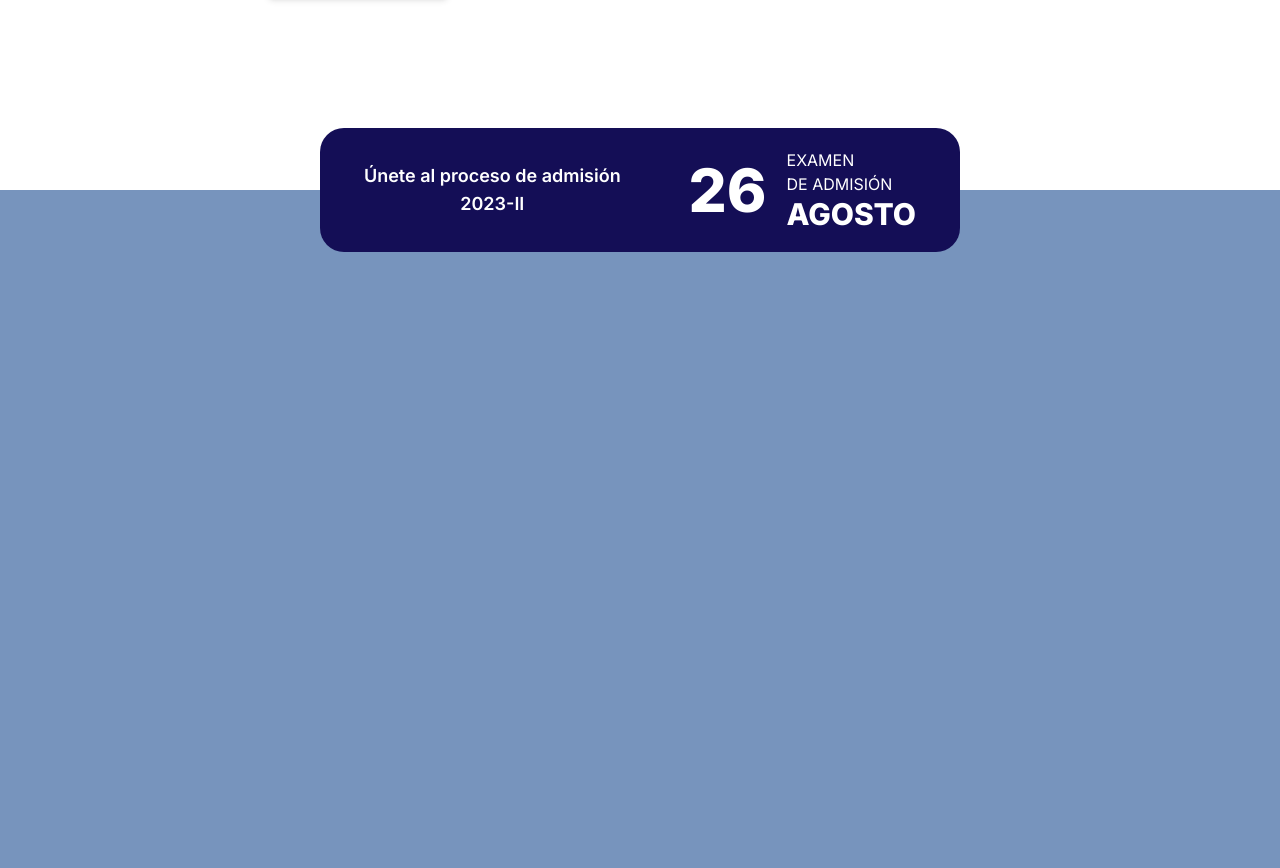
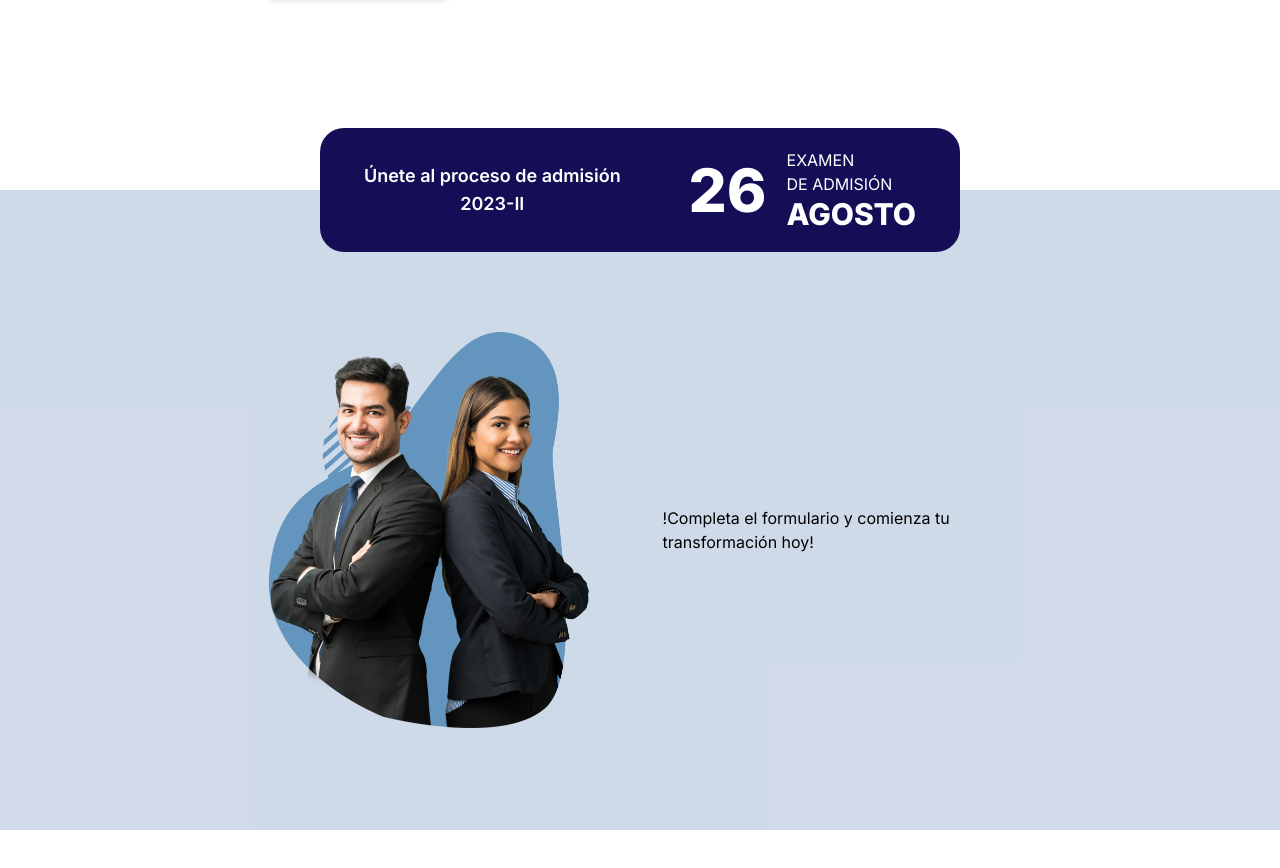
Before and after one commit to markorodriguez/landing-uct, a Next.js app: page / in a window 1280 px wide. Shown: the part 610-1478 px from the top of the page. After the commit the page ends 1440 px from the top, so only its background shows below. Built offline with nearby package versions, Linux system fonts and the light colour scheme.

Commit message:
form section created

```diff
--- a/src/app/page.js
+++ b/src/app/page.js
@@ -5,12 +5,12 @@ import Image from 'next/image'
 
 export default function Home() {
   return (
-    <main className='w-full min-h-screen'>
+    <main className='w-full min-h-screen h-screen'>
       <div className='h-screen'>
         <Navbar />
         <Hero />
       </div>
-      <div className='h-screen'>
+      <div>
         <Form/>
       </div>
 
--- /dev/null
+++ b/src/components/Connector.jsx
@@ -0,0 +1,25 @@
+import React from 'react'
+
+const Connector = () => {
+    return (
+        <div className="flex items-center justify-center">
+            <div className="flex flex-col md:flex-row justify-around w-11/12 md:w-6/12  items-center absolute mx-auto bg-c-purple rounded-3xl text-white p-5">
+                <div className="text-center md:block hidden">
+                    <p className="text-lg font-semibold">Únete al proceso de admisión <br />
+                        2023-II
+                    </p>
+                </div>
+                <div className="flex items-center justify-center text-left">
+                    <span className="text-6xl font-extrabold mx-5">26</span>
+                    <div>
+                        <p className="uppercase">Examen <br />
+                            de admisión <br />
+                            <span className="text-3xl font-extrabold">Agosto</span></p>
+                    </div>
+                </div>
+            </div>
+        </div>
+    )
+}
+
+export default Connector
--- a/src/components/Form.jsx
+++ b/src/components/Form.jsx
@@ -1,26 +1,20 @@
 import React from 'react'
+import Connector from './Connector'
+import Image from 'next/image'
 
 const Form = () => {
   return (
     <div className="w-full h-full relative bg-c-blue-sky">
-      <div className="flex items-center justify-center">
-        <div className="flex flex-col md:flex-row justify-around w-11/12 md:w-6/12  items-center absolute mx-auto bg-c-purple rounded-3xl text-white p-5">
-          <div className="text-center md:block hidden">
-            <p className="text-lg font-semibold">Únete al proceso de admisión <br />
-              2023-II
-              </p>
-          </div>
-          <div className="flex items-center justify-center text-left">
-            <span className="text-6xl font-extrabold mx-5">26</span>
-            <div>
-              <p className="uppercase">Examen <br />
-              de admisión <br />
-              <span className="text-3xl font-extrabold">Agosto</span></p>
-            </div>
-          </div>
+      <Connector />
+      <div className="flex h-[75vh] mt-10 items-center w-7/12 mx-auto">
+        <div>
+          <Image src="/form.png" width={500} height={130} alt='uct_logo' />
+        </div>
+        <div>
+          <p>!Completa el formulario y comienza tu transformación hoy!</p>
+
         </div>
       </div>
-
     </div>
   )
 }
--- a/tailwind.config.js
+++ b/tailwind.config.js
@@ -16,7 +16,7 @@ module.exports = {
         "c-purple": "#140E56",
         "c-yellow": "#DFB10B",
         "c-green": "#20C997",
-        "c-blue-sky": "#7794BD"
+        "c-blue-sky": '#7794bd59'
       }
     },
   },
```
Also changed, not shown: public/form.png (added).
